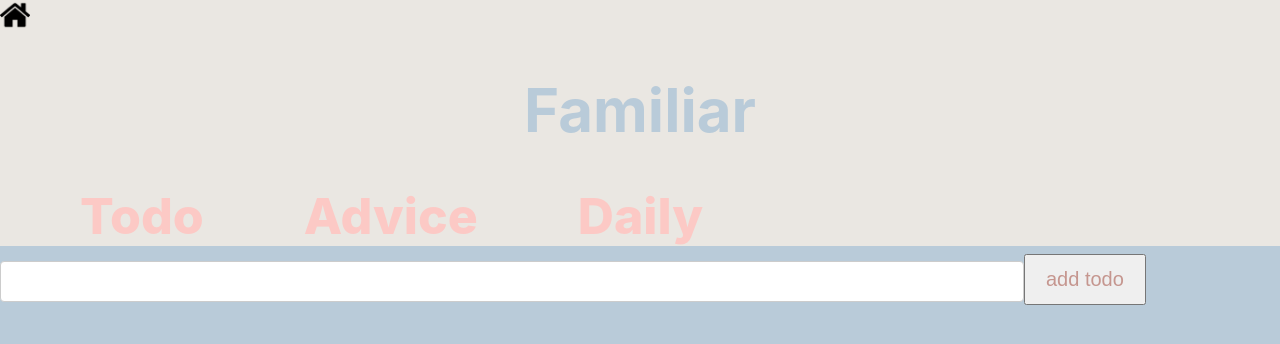
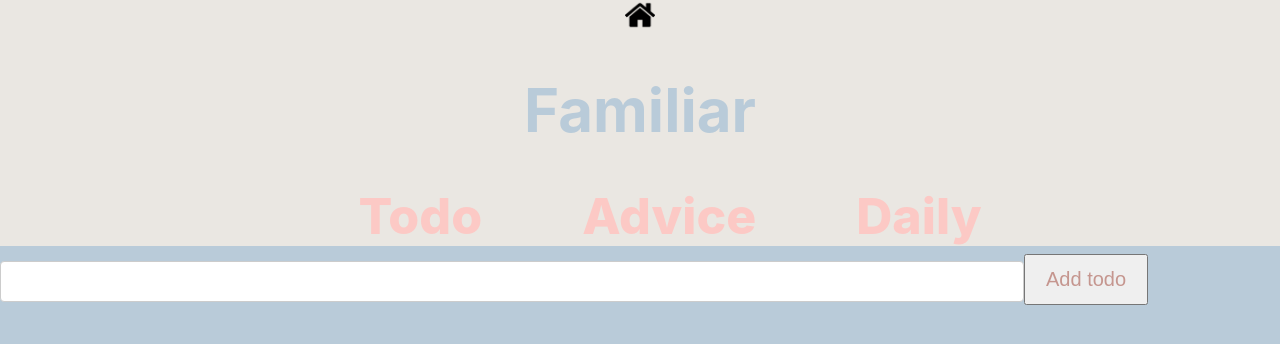
Before and after one commit to RoshoniaB/familiar, a React (Create React App) app: page /todo in a window 1280 px wide. Shown: the top 344 px of the page. Built offline with nearby package versions, Linux system fonts and the light colour scheme.

Commit message:
finished css and readme

```diff
--- a/src/Advice.js
+++ b/src/Advice.js
@@ -1,5 +1,4 @@
 import React, { Component } from 'react';
-import App from './App';
 
 class Advice extends Component {
 	constructor() {
@@ -21,11 +20,8 @@ class Advice extends Component {
 	render() {
 		return (
 			<main>
-				<form>
-					<button>Need Advice?</button>
-				</form>
 				<h1 style={{ color: '#6b615a', textAlign: 'center' }}>
-					{this.state.slip.advice}
+					"{this.state.slip.advice}""
 				</h1>
 			</main>
 		);
--- a/src/App.css
+++ b/src/App.css
@@ -2,6 +2,7 @@
 .house {
 	max-width: 30px;
 	max-height: 30px;
+
 }
 .homelnks {
 	font-size: 50px;
@@ -14,7 +15,9 @@
 }
 .header {
 	background-color: #EAE7E2;
+	text-align: center;
 }
+
 .container {
 	background-color: #B9CBD9;
 	height: 100em;
--- a/src/App.js
+++ b/src/App.js
@@ -2,12 +2,10 @@ import React, { Component } from 'react';
 import Todo from './Todo/Todo';
 import Daily from './Daily';
 import Advice from './Advice';
-import { Route, Link, NavLink } from 'react-router-dom';
+import { Route, Link } from 'react-router-dom';
 import './App.css';
 
-
 class App extends Component {
-
 	render() {
 		return (
 			<body>
@@ -16,7 +14,11 @@ class App extends Component {
 						<img className='house' src={require(`./images/house.png`)} alt='' />
 					</Link>
 					<h1
-						style={{ color: '#B9CBD9', textAlign: 'center', fontSize: '60px ' }}>
+						style={{
+							color: '#B9CBD9',
+							textAlign: 'center',
+							fontSize: '60px ',
+						}}>
 						Familiar
 					</h1>
 					<Link exact to='/todo' className='homelnks'>
@@ -34,7 +36,7 @@ class App extends Component {
 
 				<main className='container'>
 					<Route path='/advice' component={Advice} />
-					{/* <Route path='/daily' component={Daily} /> */}
+					<Route path='/daily' component={Daily} />
 					<Route path='/todo' component={Todo} />
 				</main>
 			</body>
--- a/src/Daily.js
+++ b/src/Daily.js
@@ -1,5 +1,4 @@
 import React, { Component } from 'react';
-import App from './App';
 
 class Daily extends Component {
 	constructor() {
@@ -16,7 +15,6 @@ class Daily extends Component {
 			.then((res) => res.json())
 			.then((res) => {
 				this.setState({ affirmation: res.affirmation });
-				// console.log(res.affirmation);
 			})
 			.catch((err) => {
 				console.error(err);
@@ -26,7 +24,7 @@ class Daily extends Component {
 	render() {
 		return (
 			<main>
-                <h1 style={{color:'#6b615a'}}>Daily affirmations</h1>
+				<h1 style={{ color: '#6b615a' }}>Daily affirmations</h1>
 				<h2 style={{ color: '#63786e', textAlign: 'center' }}>
 					"{this.state.affirmation}"!
 				</h2>
--- a/src/Todo/AddTodo.js
+++ b/src/Todo/AddTodo.js
@@ -15,15 +15,13 @@ class AddTodo extends Component {
 	handleSubmit = (e) => {
 		e.preventDefault();
 		this.props.onSubmit({
-            todoValue: this.state.todoValue,
-            id: shortid.generate(),
-        })
-        this.setState({
-            todoValue: ' '
-        })
-
-    };
-
+			todoValue: this.state.todoValue,
+			id: shortid.generate(),
+		});
+		this.setState({
+			todoValue: ' ',
+		});
+	};
 
 	render() {
 		return (
@@ -31,13 +29,14 @@ class AddTodo extends Component {
 				<form onSubmit={this.handleSubmit}>
 					<input
 						type='text'
-						className="todoForm"
+						className='todoForm'
 						onChange={this.inputHandler}
 						value={this.state.todoValue}
 					/>
-					<button className="btn" onClick={this.handleSubmit}>add todo</button>
+					<button className='btn' onClick={this.handleSubmit}>
+						Add todo
+					</button>
 				</form>
-				<main></main>
 			</div>
 		);
 	}
--- a/src/Todo/Todo.js
+++ b/src/Todo/Todo.js
@@ -19,7 +19,6 @@ class Todo extends Component {
 	AddTodo = (todo) => {
 		this.setState({ todos: [todo, ...this.state.todos] });
 		localStorage.setItem('todos', JSON.stringify(this.state.todos));
-		// console.log(localStorage.getItem('todos'));
 	};
 	deleteItem = (id) => {
 		this.setState({
@@ -33,7 +32,6 @@ class Todo extends Component {
 	};
 
 	render() {
-
 		return (
 			<div>
 				<AddTodo onSubmit={this.AddTodo} />
--- a/src/Todo/TodoItem.js
+++ b/src/Todo/TodoItem.js
@@ -1,11 +1,9 @@
 import React, { Component } from 'react';
-import Todo from "./Todo"
 import '../App.css';
+
 class TodoItem extends Component {
-
-
 	render() {
-		const {text, deleteItem }= this.props
+		const { text, deleteItem } = this.props;
 
 		return (
 			<div style={{ display: 'flex', justifyContent: 'center' }}>
@@ -14,7 +12,7 @@ class TodoItem extends Component {
 					{text}
 				</div>
 				<main>
-					<button onClick={deleteItem}>x</button>
+					<button onClick={deleteItem} style={{backgroundColor:'red'}}>X</button>
 				</main>
 			</div>
 		);
```
Also changed, not shown: 1 other file (tests, documents, lock files or other folders).
